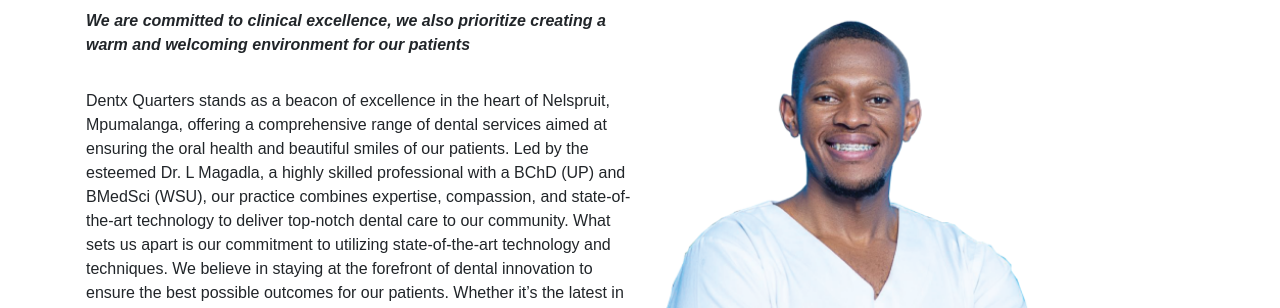
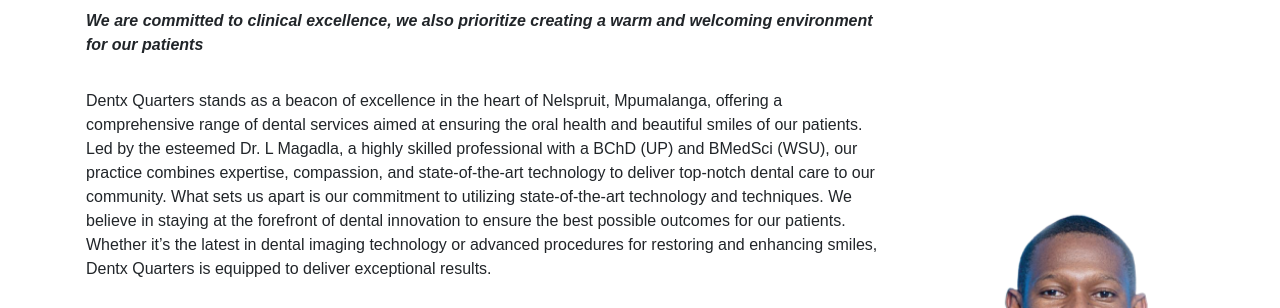
Before and after one commit to codegithm/DentX, a plain HTML site: page AboutUs.html in a window 1280 px wide. Shown: the part 245-553 px from the top of the page. Drawn offline with nearby package versions, Linux system fonts and the light colour scheme; a web font is replaced by a local one.

Commit message:
new changes

```diff
--- a/style.css
+++ b/style.css
@@ -85,7 +85,7 @@ select {
 }
 .about-dentx h2,
 .about-dentx p {
-  max-width: 555px;
+  max-width: 794px;
 }
 .about-dentx .btn {
   width: 100%;
@@ -118,8 +118,8 @@ select {
 .dentist {
   position: absolute;
   height: 653px;
-  left: 548px;
-  top: 228px;
+  left: 774px;
+  top: 422px;
 }
 
 @media screen and (max-width: 941px) {
```
